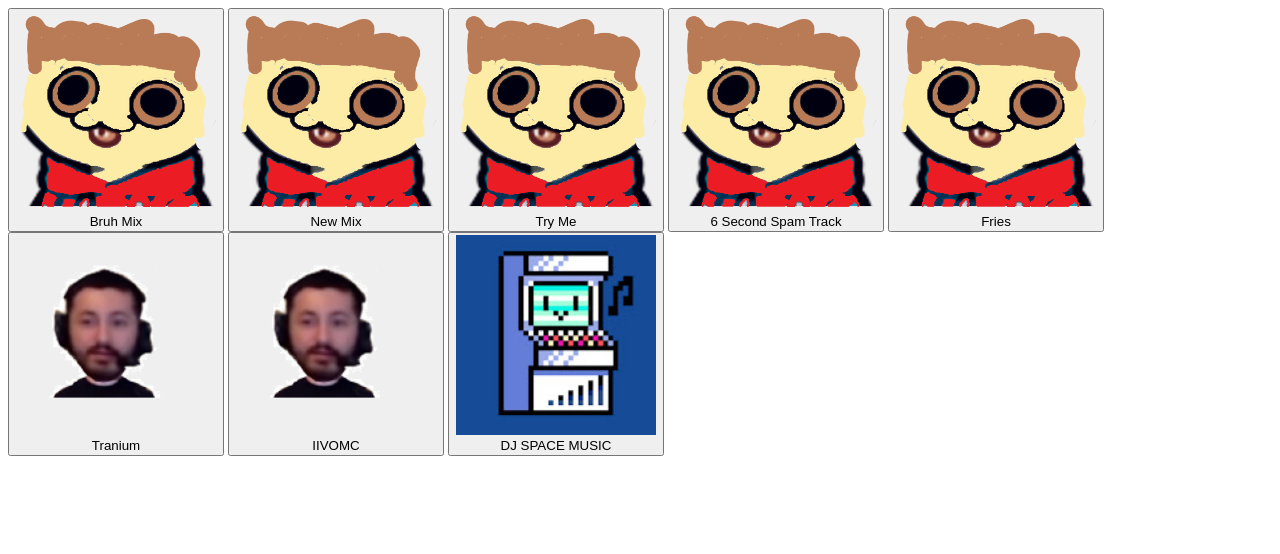
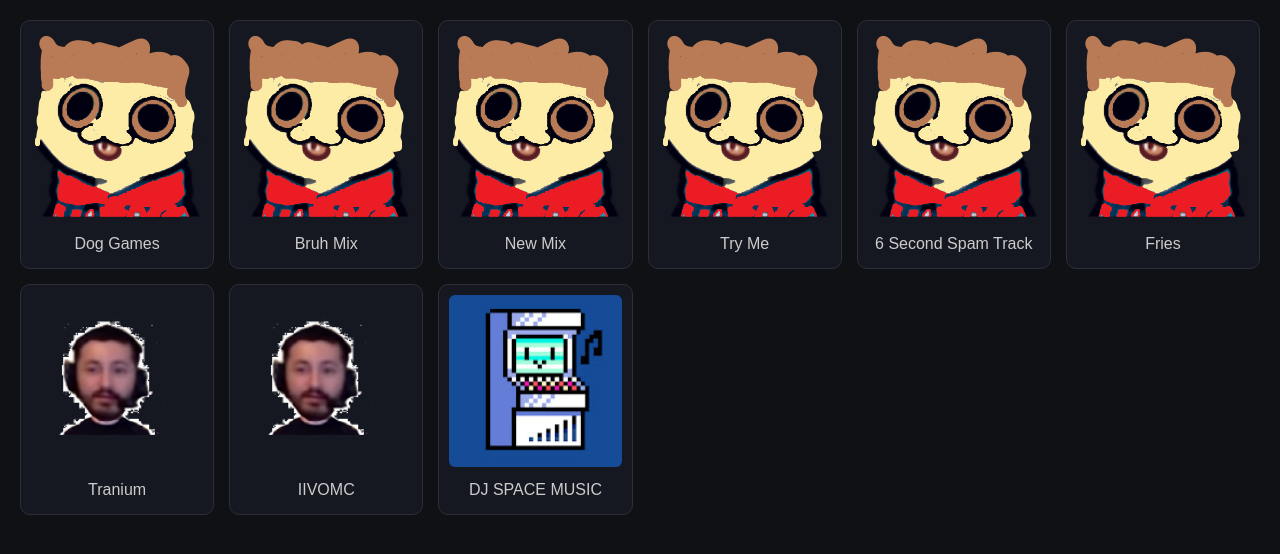
Before and after one commit to Puppy38/music, a plain HTML site: page index.html in a window 1280 px wide. Drawn offline with Linux system fonts and the light colour scheme.

Commit message:
add a new song and change the layout
modernized the layout and added the song dog games

```diff
--- a/index.html
+++ b/index.html
@@ -1,18 +1,111 @@
 <!DOCTYPE html>
-    <head></head>
+<html lang="en">
+<head>
+<meta charset="utf-8">
+<meta name="viewport" content="width=device-width, initial-scale=1">
+
+<style>
+body {
+    margin: 0;
+    font-family: Arial, sans-serif;
+    background: #0f1115;
+    color: #eaeaea;
+    padding: 20px;
+}
+
+/* Grid */
+.grid {
+    display: grid;
+    grid-template-columns: repeat(auto-fit, minmax(180px, 1fr));
+    gap: 15px;
+}
+
+/* Card */
+.card {
+    background: #151821;
+    border: 1px solid #2a2f3a;
+    border-radius: 10px;
+    padding: 10px;
+    text-align: center;
+    cursor: pointer;
+    transition: 0.2s;
+}
+
+.card:hover {
+    transform: translateY(-4px);
+    border-color: #3a4252;
+}
+
+/* Image */
+.card img {
+    width: 100%;
+    border-radius: 6px;
+}
+
+/* Title */
+.card p {
+    margin: 10px 0 5px;
+    color: #ccc;
+}
+</style>
+</head>
+
 <body>
-        <button onClick="openURL('https://www.youtube.com/watch?v=5kcI8k7K-X4')"><img src='./resources/bruh.png' width="200" height="200"><br>Bruh Mix</button>
-        <button onClick="openURL('https://www.youtube.com/watch?v=uKBLqfzJS8M')"><img src='./resources/bruh.png' width="200" height="200"><br>New Mix</button>
-        <button onClick="openURL('https://www.youtube.com/watch?v=OTTn2QXKhXE')"><img src='./resources/bruh.png' width="200" height="200"><br>Try Me</button>
-        <button onClick="openURL('https://www.youtube.com/watch?v=4E35wjFRrkU')"><img src='./resources/bruh.png' width="200" height="200"><br>6 Second Spam Track</button>
-        <button onClick="openURL('https://www.youtube.com/watch?v=N56cx8Sj9u8')"><img src='./resources/bruh.png' width="200" height="200"><br>Fries</button>
-        <button onClick="openURL('./resources/tranium.html')"><img src='./resources/tranium.png' width="200" height="200"><br>Tranium</button>
-        <button onClick="openURL('./resources/iivomc.html')"><img src='./resources/tranium.png' width="200" height="200"><br>IIVOMC</button>
-        <button onClick="openURL('https://www.youtube.com/@DJSpaceRetrotunes/videos')"><img src='./resources/djsp.jpg' width="200" height="200"><br>DJ SPACE MUSIC</button>
+
+<div class="grid">
+
+<div class="card" onclick="openURL('https://www.youtube.com/watch?v=2QyqwiNltDk')">
+<img src="./resources/bruh.png">
+<p>Dog Games</p>
+</div>
+
+<div class="card" onclick="openURL('https://www.youtube.com/watch?v=5kcI8k7K-X4')">
+<img src="./resources/bruh.png">
+<p>Bruh Mix</p>
+</div>
+
+<div class="card" onclick="openURL('https://www.youtube.com/watch?v=uKBLqfzJS8M')">
+<img src="./resources/bruh.png">
+<p>New Mix</p>
+</div>
+
+<div class="card" onclick="openURL('https://www.youtube.com/watch?v=OTTn2QXKhXE')">
+<img src="./resources/bruh.png">
+<p>Try Me</p>
+</div>
+
+<div class="card" onclick="openURL('https://www.youtube.com/watch?v=4E35wjFRrkU')">
+<img src="./resources/bruh.png">
+<p>6 Second Spam Track</p>
+</div>
+
+<div class="card" onclick="openURL('https://www.youtube.com/watch?v=N56cx8Sj9u8')">
+<img src="./resources/bruh.png">
+<p>Fries</p>
+</div>
+
+<div class="card" onclick="openURL('./resources/tranium.html')">
+<img src="./resources/tranium.png">
+<p>Tranium</p>
+</div>
+
+<div class="card" onclick="openURL('./resources/iivomc.html')">
+<img src="./resources/tranium.png">
+<p>IIVOMC</p>
+</div>
+
+<div class="card" onclick="openURL('https://www.youtube.com/@DJSpaceRetrotunes/videos')">
+<img src="./resources/djsp.jpg">
+<p>DJ SPACE MUSIC</p>
+</div>
+
+</div>
+
 <script>
 function openURL(url) {
-                open(url)
+    window.open(url, "_blank");
 }
 </script>
+
 </body>
 </html>
```
Lines whose indentation alone changed are shown as unchanged.
